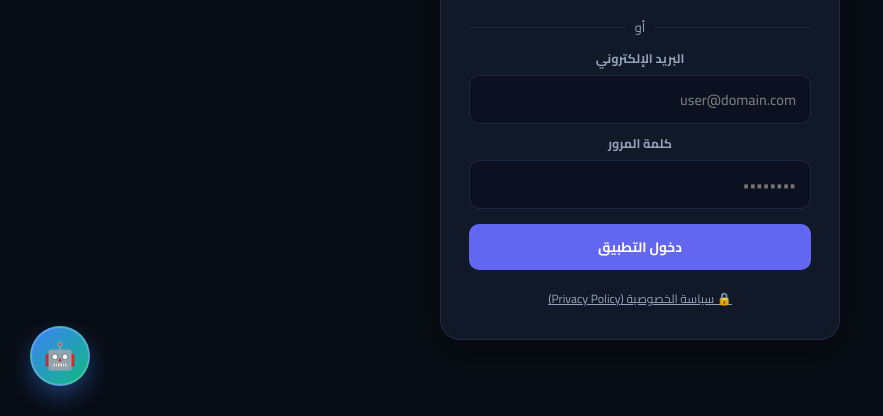
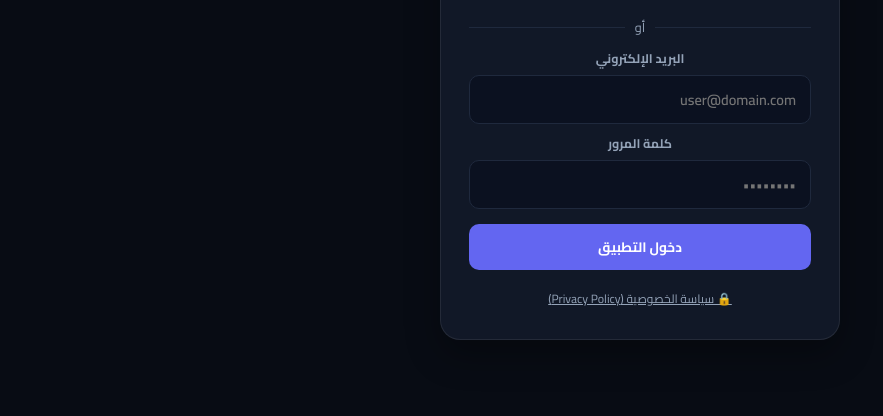
Before and after one commit to karamegy/Ton2, a plain HTML site: page index.html in a window 1280 px wide. Shown: the part 384-800 px from the top of the page, without its empty margins (0-883 px from the left). Drawn offline with nearby package versions, Linux system fonts and the light colour scheme; no server answers; a script that the page names is missing.

Commit message:
Refactor floating button styles and add visibility control
Updated the floating button styles and animations to improve positioning and visibility. Added functionality to hide the button on login or lock screens.

```diff
--- a/style.css
+++ b/style.css
@@ -581,70 +581,30 @@ li:hover {
   border-radius: 8px;
   animation: skeletonPulse 1.5s infinite ease-in-out;
 }
-/* تصميم وزر المساعد العائم المتحرك */
+/* ==========================================================
+   تنسيق وحركة الزر العائم للمساعد الذكي (في أقصى اليمين)
+   ========================================================== */
 .floating-btn {
-  position: fixed;
-  bottom: 30px;
-  left: 30px; /* يمكنك جعله يمين الشاشة بتغييرها إلى right: 30px */
-  width: 60px;
-  height: 60px;
-  background: linear-gradient(135deg, #3b82f6, #10b981);
-  color: white;
-  border-radius: 50%;
-  display: flex;
-  align-items: center;
-  justify-content: center;
-  font-size: 26px;
-  box-shadow: 0 10px 25px rgba(0, 0, 0, 0.5);
-  z-index: 99999;
-  cursor: pointer;
-  text-decoration: none;
-  animation: floatAnimation 2.5s infinite ease-in-out;
-  transition: transform 0.3s ease, box-shadow 0.3s ease;
-  border: 2px solid rgba(255, 255, 255, 0.2);
-  will-change: transform;
-  transform: translateZ(0);
-}
-
-/* تأثير الحركة (الطفو والنبض المستمر) */
-@keyframes floatAnimation {
-  0%, 100% {
-    transform: translateY(0) scale(1);
-    box-shadow: 0 10px 25px rgba(59, 130, 246, 0.4);
-  }
-  50% {
-    transform: translateY(-8px) scale(1.05);
-    box-shadow: 0 15px 30px rgba(16, 185, 129, 0.6);
-  }
-}
-
-/* تأثير عند مرور الماوس */
-.floating-btn:hover {
-  transform: scale(1.12) translateY(-4px);
-  box-shadow: 0 18px 35px rgba(59, 130, 246, 0.8);
-}
-/* تصميم وحركة الزر العائم المتحرك */
-.floating-btn {
-  position: fixed;
-  bottom: 30px;
-  left: 30px;
-  width: 60px;
-  height: 60px;
-  background: linear-gradient(135deg, #3b82f6, #10b981);
-  color: white;
-  border-radius: 50%;
-  display: flex;
-  align-items: center;
-  justify-content: center;
-  font-size: 26px;
-  box-shadow: 0 10px 25px rgba(0, 0, 0, 0.5);
-  z-index: 99999;
-  cursor: pointer;
-  text-decoration: none;
-  animation: floatAnimation 2.5s infinite ease-in-out;
-  transition: transform 0.3s ease, box-shadow 0.3s ease;
-  border: 2px solid rgba(255, 255, 255, 0.2);
-  will-change: transform;
+  position: fixed !important;
+  bottom: 30px !important;
+  right: 30px !important;
+  left: auto !important;
+  width: 60px !important;
+  height: 60px !important;
+  background: linear-gradient(135deg, #3b82f6, #10b981) !important;
+  color: white !important;
+  border-radius: 50% !important;
+  display: flex !important;
+  align-items: center !important;
+  justify-content: center !important;
+  font-size: 26px !important;
+  box-shadow: 0 10px 25px rgba(59, 130, 246, 0.5) !important;
+  z-index: 999999 !important;
+  cursor: pointer !important;
+  text-decoration: none !important;
+  animation: floatAnimation 2.5s infinite ease-in-out !important;
+  border: 2px solid rgba(255, 255, 255, 0.3) !important;
+  will-change: transform !important;
   transform: translateZ(0);
 }
 
@@ -656,6 +616,18 @@ li:hover {
   }
   50% {
     transform: translateY(-8px) scale(1.05);
-    box-shadow: 0 15px 30px rgba(16, 185, 129, 0.6);
+    box-shadow: 0 15px 30px rgba(16, 185, 129, 0.7);
   }
 }
+
+/* تأثير عند المرور بالماوس */
+.floating-btn:hover {
+  transform: scale(1.12) translateY(-4px);
+  box-shadow: 0 18px 35px rgba(59, 130, 246, 0.8);
+}
+
+/* إخفاء الزر تلقائياً عندما تكون شاشة تسجيل الدخول أو القفل ظاهرة */
+body:has(#login-screen:not(.hidden)) .floating-btn,
+body:has(#lock-screen:not(.hidden)) .floating-btn {
+  display: none !important;
+}
```
